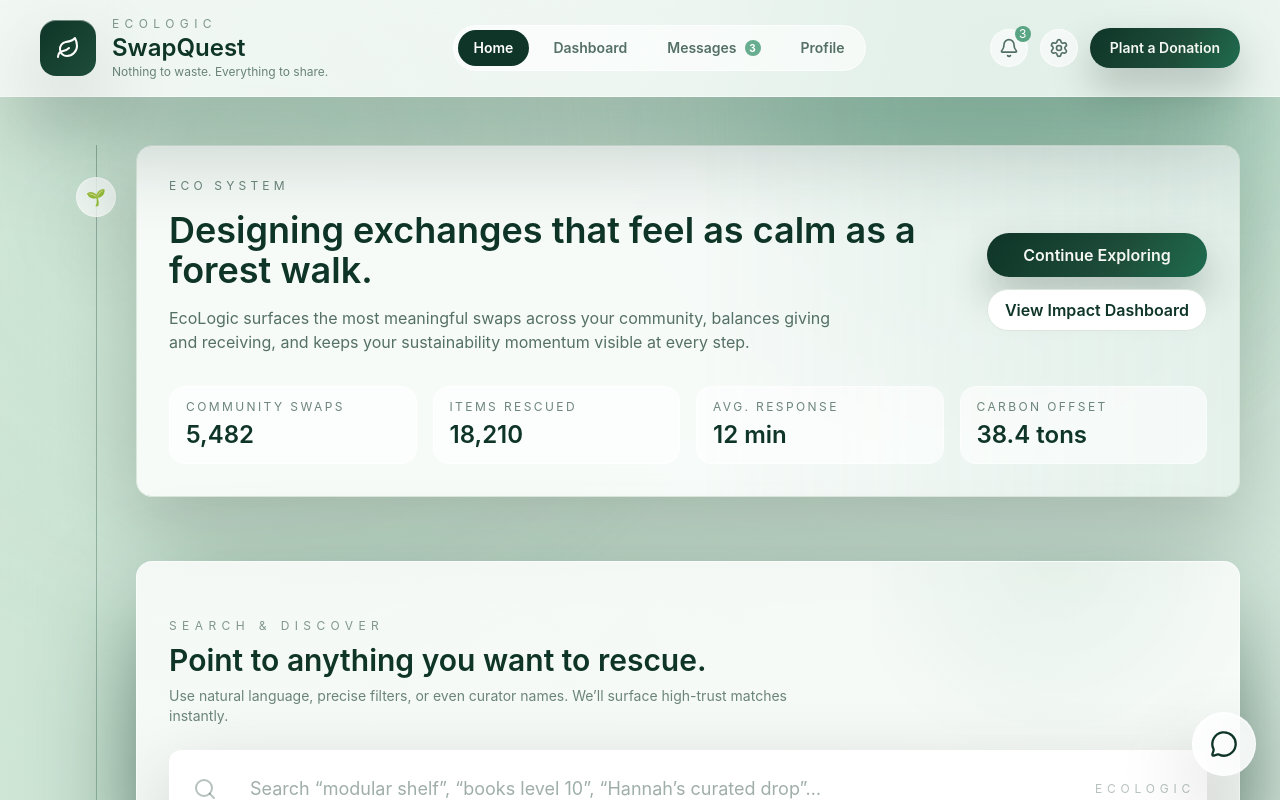
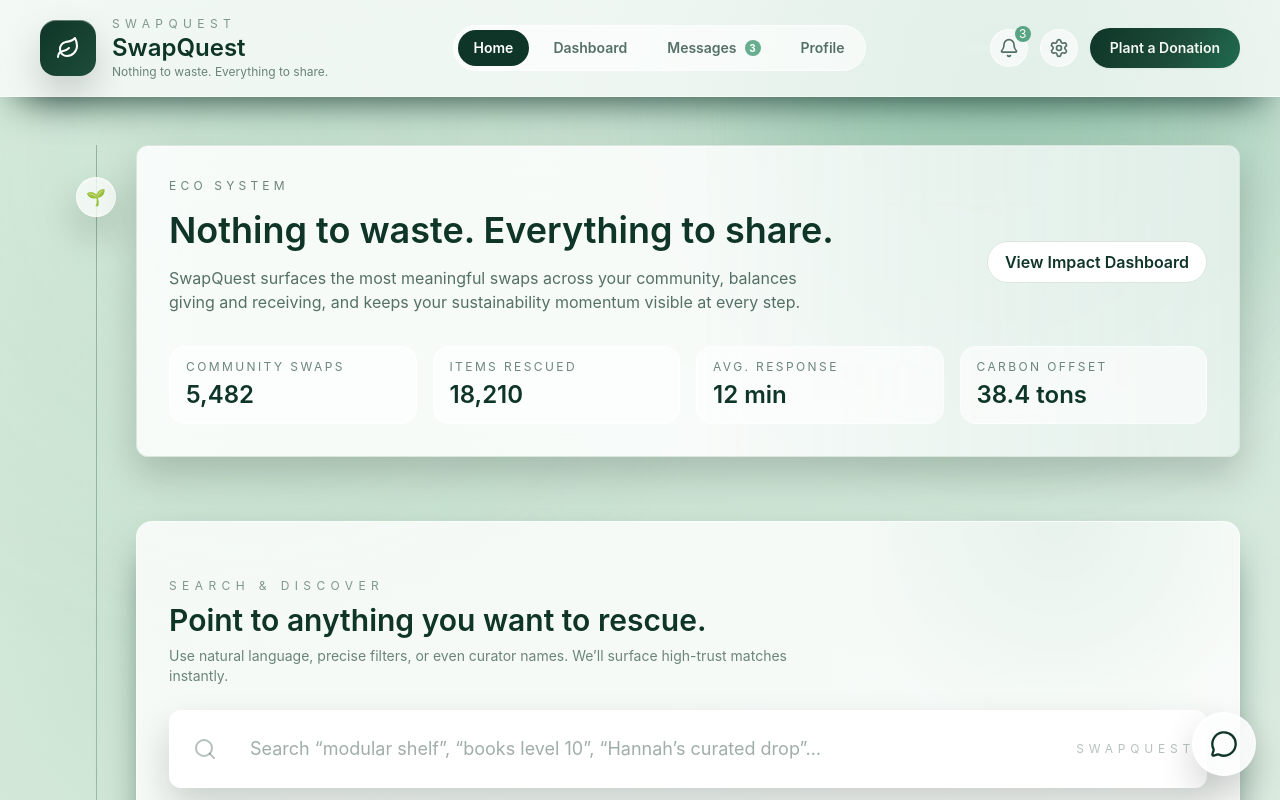
Before and after one commit to Ninamahdawe/EcoLogic-AI, a React (Vite) app: page / in a window 1280 px wide. Shown: the top 800 px of the page. Built offline with nearby package versions, Linux system fonts and the light colour scheme.

Commit message:
redesigning home/search/discovery

```diff
--- a/src/App.jsx
+++ b/src/App.jsx
@@ -103,13 +103,16 @@ export default function SwapQuest() {
 
       <main id="main" className="max-w-[1400px] mx-auto px-6 sm:px-10 py-12" role="main" aria-label="SwapQuest content">
         <div className="relative">
+          {currentPage === 'home' && (
             <div className="hidden xl:block absolute left-6 top-0 bottom-0 w-16">
               <div className="h-full w-px bg-gradient-to-b from-canopy/30 via-fern/40 to-transparent mx-auto"></div>
               <div className="absolute left-1/2 -translate-x-1/2 top-8 w-10 h-10 rounded-full bg-white/70 border border-white/60 backdrop-blur-xl shadow-branch flex items-center justify-center text-canopy font-semibold">
                 🌱
               </div>
             </div>
+          )}
           <div className="space-y-16 xl:pl-24">
+            {currentPage === 'home' && (
               <section className="eco-shell p-8 shadow-branch relative overflow-hidden">
                 <div className="absolute inset-y-0 right-0 w-1/2 opacity-40 pointer-events-none">
                   <div className="w-full h-full bg-gradient-to-l from-fern/30 to-transparent mix-blend-multiply"></div>
@@ -118,19 +121,13 @@ export default function SwapQuest() {
                   <p className="uppercase tracking-[0.35em] text-xs text-canopy/60 mb-4">Eco System</p>
                   <div className="flex flex-col lg:flex-row lg:items-center justify-between gap-8">
                     <div>
-                    <h2 className="text-3xl sm:text-4xl font-semibold text-canopy">Designing exchanges that feel as calm as a forest walk.</h2>
+                      <h2 className="text-3xl sm:text-4xl font-semibold text-canopy">Nothing to waste. Everything to share.</h2>
                       <p className="mt-4 text-canopy/70 max-w-2xl">
-                      EcoLogic surfaces the most meaningful swaps across your community, balances
+                        SwapQuest surfaces the most meaningful swaps across your community, balances
                         giving and receiving, and keeps your sustainability momentum visible at every step.
                       </p>
                     </div>
                     <div className="flex flex-col gap-3 min-w-[220px]">
-                    <button
-                      className="eco-button"
-                      onClick={() => setCurrentPage('home')}
-                    >
-                      Continue Exploring
-                    </button>
                       <button
                         className="eco-subtle-button justify-center"
                         onClick={() => setCurrentPage('dashboard')}
@@ -154,6 +151,7 @@ export default function SwapQuest() {
                   </div>
                 </div>
               </section>
+            )}
 
             <section className="space-y-10">
               {renderPage()}
--- a/src/components/AIChatbot.jsx
+++ b/src/components/AIChatbot.jsx
@@ -133,7 +133,7 @@ export function AIChatbot() {
         <div className="flex items-center gap-3">
           <Sparkles className="w-5 h-5" />
           <div>
-            <p className="font-semibold">EcoLogic AI</p>
+            <p className="font-semibold">SwapQuest AI</p>
             <p className="text-xs text-white/70">Powered by Groq</p>
           </div>
         </div>
--- a/src/components/Header.jsx
+++ b/src/components/Header.jsx
@@ -26,7 +26,7 @@ export function Header({ currentPage, setCurrentPage, unreadCount }) {
             <Leaf className="w-6 h-6" />
           </div>
           <div>
-            <p className="text-xs uppercase tracking-[0.45em] text-canopy/50">EcoLogic</p>
+            <p className="text-xs uppercase tracking-[0.45em] text-canopy/50">SwapQuest</p>
             <h1 className="text-2xl font-semibold text-canopy">SwapQuest</h1>
             <p className="text-xs text-canopy/60">Nothing to waste. Everything to share.</p>
           </div>
--- a/src/components/HomePage.jsx
+++ b/src/components/HomePage.jsx
@@ -83,7 +83,7 @@ export function HomePage({ items: initialItems }) {
                 aria-label="Search swaps, collections, and curators"
                 className="w-full pl-20 pr-6 py-6 rounded-xl border border-white/60 bg-white text-lg text-canopy placeholder:text-canopy/40 focus:outline-none focus:ring-4 focus:ring-fern/30 shadow-branch"
               />
-              <div className="absolute top-1/2 right-3 -translate-y-1/2 text-xs uppercase tracking-[0.4em] text-canopy/30 hidden sm:block">EcoLogic</div>
+              <div className="absolute top-1/2 right-3 -translate-y-1/2 text-xs uppercase tracking-[0.4em] text-canopy/30 hidden sm:block">SwapQuest</div>
             </div>
 
             <div className="flex flex-wrap gap-2 mt-4">
@@ -250,26 +250,6 @@ export function HomePage({ items: initialItems }) {
         </div>
       </section>
 
-      <section className="eco-shell p-8 space-y-6">
-        <div className="flex items-center gap-3">
-          <Leaf className="w-6 h-6 text-fern" />
-          <div>
-            <p className="text-xs uppercase tracking-[0.3em] text-canopy/50">Flow</p>
-            <h3 className="text-2xl font-semibold text-canopy">Tree-form path</h3>
-          </div>
-        </div>
-        <div className="tree-spine">
-          {canopyNodes.map((node, idx) => (
-            <div key={idx} className="tree-node">
-              <p className="text-sm uppercase tracking-[0.4em] text-canopy/40 mb-2">Branch {idx + 1}</p>
-              <h4 className="text-lg font-semibold text-canopy">{node.title}</h4>
-              <p className="text-sm text-canopy/70 mt-1">{node.detail}</p>
-              <p className="text-xs text-fern font-semibold mt-3">{node.metric}</p>
-            </div>
-          ))}
-        </div>
-      </section>
-
       {selectedItem && (
         <div className="fixed inset-0 bg-black/40 backdrop-blur-md flex items-center justify-center z-50 p-4">
           <div className="eco-shell max-w-2xl w-full">
--- a/src/index.css
+++ b/src/index.css
@@ -54,7 +54,7 @@
 
 @layer components {
   .eco-shell {
-    @apply bg-white/85 backdrop-blur-xl border border-[#dbe7dd] rounded-2xl shadow-canopy;
+    @apply bg-white/85 backdrop-blur-xl border border-[#dbe7dd] rounded-xl shadow-md;
   }
 
   .eco-chip {
@@ -62,9 +62,8 @@
   }
 
   .eco-button {
-    @apply inline-flex items-center justify-center gap-2 rounded-full px-5 py-2.5 font-semibold transition-transform duration-200 text-mist;
+    @apply inline-flex items-center justify-center gap-2 rounded-full px-5 py-2.5 font-semibold transition-transform duration-200 text-mist shadow-sm;
     background: linear-gradient(120deg, #0f3528 0%, #1e4d3a 60%, #1f6c4f 100%);
-    box-shadow: 0 20px 40px rgba(7, 31, 21, 0.25);
   }
 
   .eco-subtle-button {
--- a/tailwind.config.js
+++ b/tailwind.config.js
@@ -26,8 +26,8 @@ export default {
         canopy: '0 45px 80px rgba(15,53,40,0.22)',
       },
       boxShadow: {
-        canopy: '0 32px 120px -32px rgba(10, 24, 17, 0.45)',
-        branch: 'inset 0 1px 0 0 rgba(255,255,255,0.4), 0 30px 80px rgba(8,15,11,0.2)',
+        canopy: '0 18px 40px -18px rgba(10, 24, 17, 0.25)',
+        branch: 'inset 0 1px 0 0 rgba(255,255,255,0.35), 0 18px 36px rgba(8,15,11,0.18)',
       },
     },
   },
```
Lines whose indentation alone changed are shown as unchanged.
